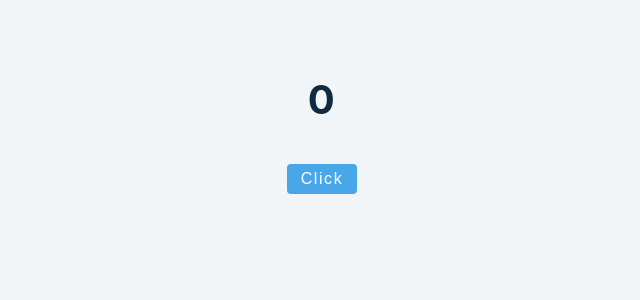
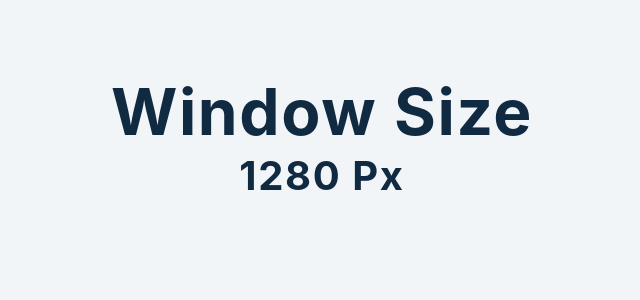
Before and after one commit to VertikaJain/music-classification-python, a React (Create React App) app: page / in a window 1280 px wide. Shown: the top 300 px of the page, without its empty margins (318-958 px from the left). Built offline with nearby package versions, Linux system fonts and the light colour scheme.

Commit message:
useEffect example with event listener

```diff
--- /dev/null
+++ b/src/2-useEffect/cleanupExample.js
@@ -0,0 +1,29 @@
+import React, { useState, useEffect } from 'react'
+
+const CleanupExample = () => {
+    const [size, setSize] = useState(window.innerWidth);
+    console.log(size);
+
+    const checkSize = () => {
+        console.log("resizing.");
+        setSize(window.innerWidth)
+    }
+
+    useEffect(() => {
+        console.log("in use effect.");
+        window.addEventListener("resize", checkSize)
+        return () => {
+            console.log("clean up.");
+            window.removeEventListener("resize", checkSize)
+        }
+    })
+    console.log("re-rendering.");
+    return (
+        <>
+            <h1>Window Size</h1>
+            <h2>{size} px</h2>
+        </>
+    )
+}
+
+export default CleanupExample
--- a/src/App.js
+++ b/src/App.js
@@ -2,15 +2,17 @@
 // import ArrayExample from "./1-useState/arrayExample"
 // import ObjectExample from "./1-useState/objectExample"
 // import CounterExample from "./1-useState/counterExample"
-import BasicExample from "./2-useEffect/basicExample"
+// import BasicExample from "./2-useEffect/basicExample"
+import CleanupExample from "./2-useEffect/cleanupExample"
 
 function App() {
   return (
     <div className="container">
-      <BasicExample />
+      {/* <BasicExample /> */}
       {/* <ArrayExample /> */}
       {/* <ObjectExample /> */}
       {/* <CounterExample /> */}
+      <CleanupExample />
     </div>
   );
 }
```
